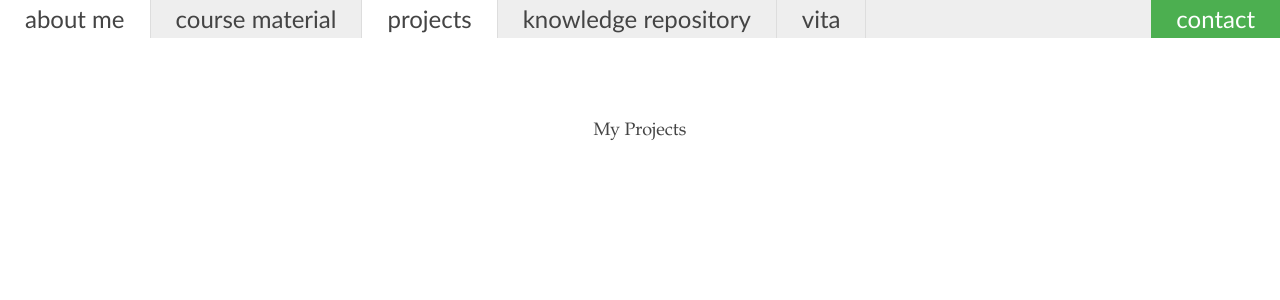
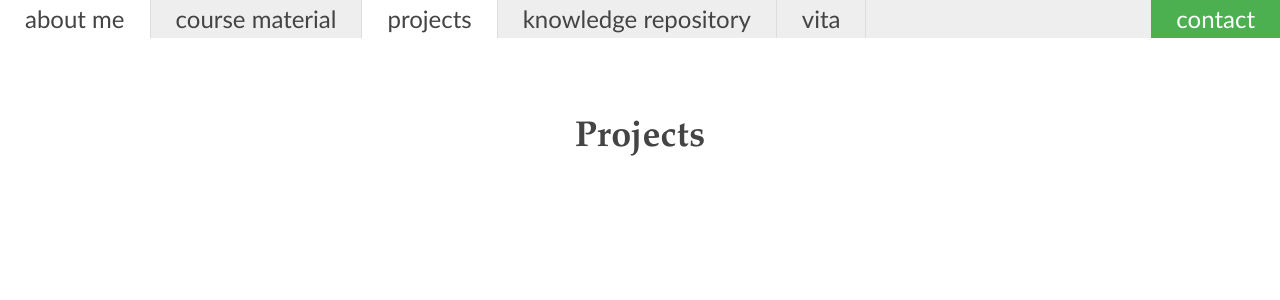
Before and after one commit to akashdeepdeb/akash.github.io, a Jekyll site: the page built from projects/index.html, in a window 1280 px wide. Shown: the top 300 px of the page. Built offline with Jekyll 4.4.1, drawn with Linux system fonts in a browser that asks for light colours.

Commit message:
Update index.html

```diff
--- a/projects/index.html
+++ b/projects/index.html
@@ -9,9 +9,7 @@ title: Some of my projects
   }
 </style>
 
-<div id = "projects">
-  My Projects
-</div>
+<h1>Projects</h1>
 <div id = "projects">
 
 </div>
```
